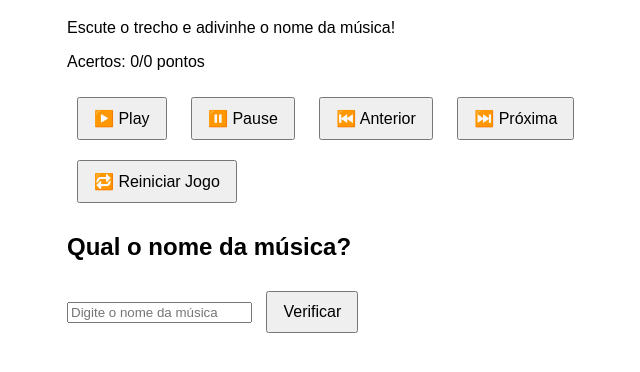
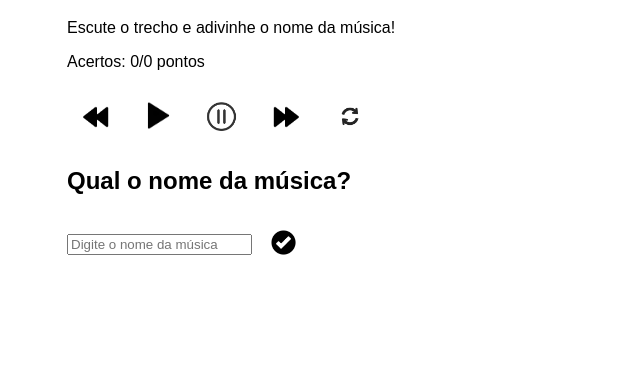
Before and after one commit to Lehhernandes/Lehhernandes.github.io, a plain HTML site: page index.html in a window 1280 px wide. Shown: the part 82-454 px from the top of the page, without its empty margins (273-913 px from the left). Drawn offline with Linux system fonts and the light colour scheme.

Commit message:
bonitinho

```diff
--- a/index.html
+++ b/index.html
@@ -4,6 +4,60 @@
   <meta charset="UTF-8" />
   <title>Toca Aí 🎧</title>
   <style>
+  #play {
+  background: url("imagens/play.png" ) no-repeat center center;
+  background-size: contain;
+  width: 35px;
+  height: 35px;
+  border: none;
+  cursor: pointer;
+  text-indent: -9999px; /* Esconde texto */
+}
+  #pause {
+  background: url("imagens/pause.png" ) no-repeat center center;
+  background-size: contain;
+  width: 40px;
+  height: 40px;
+  border: none;
+  cursor: pointer;
+  text-indent: -9999px; /* Esconde texto */
+}
+#previous{
+  background: url("imagens/voltar.png" ) no-repeat center center;
+  background-size: contain;
+  width: 40px;
+  height: 40px;
+  border: none;
+  cursor: pointer;
+  text-indent: -9999px; /* Esconde texto */
+}
+#next{
+  background: url("imagens/pular.png" ) no-repeat center center;
+  background-size: contain;
+  width: 40px;
+  height: 40px;
+  border: none;
+  cursor: pointer;
+  text-indent: -9999px; /* Esconde texto */
+}
+#reiniciar{
+  background: url("imagens/reiniciar.png" ) no-repeat center center;
+  background-size: contain;
+  width: 40px;
+  height: 40px;
+  border: none;
+  cursor: pointer;
+  text-indent: -9999px; /* Esconde texto */
+}
+#certo {
+  background: url("imagens/certo.png" ) no-repeat center center;
+  background-size: contain;
+  width: 35px;
+  height: 35px;
+  border: none;
+  cursor: pointer;
+  text-indent: -9999px; /* Esconde texto */
+}
   body {
     font-family: Arial, sans-serif;
     padding: 20px;
@@ -49,16 +103,15 @@
   <h1>Toca Aí 🎶</h1>
   <p>Escute o trecho e adivinhe o nome da música!</p>
   <p id="pontuacao">Acertos: 0/0 pontos</p>
-
-  <button id="play">▶️ Play</button>
-  <button id="pause">⏸️ Pause</button>
-  <button id="previous">⏮️ Anterior</button>
-  <button id="next">⏭️ Próxima</button>
-  <button id="reiniciar">🔁 Reiniciar Jogo</button>
+  <button id="previous">Voltar</button>
+  <button id="play">Play</button>
+  <button id="pause">Pause</button>
+  <button id="next">Pular</button>
+  <button id="reiniciar">Reiniciar</button>
 
 <h2>Qual o nome da música?</h2>
 <input type="text" id="resposta" placeholder="Digite o nome da música" />
-<button id="verificar">Verificar</button>
+<button id="certo">Verificar</button>
 <p id="resultado"></p>
 
   <script src="https://sdk.scdn.co/spotify-player.js"></script>
```
Also changed, not shown: script.js (+1 -1 lines), imagens/certo.png (added), imagens/pause.png (added), imagens/play.png (added), imagens/pular.png (added), imagens/reiniciar.png (added), imagens/voltar.png (added).
